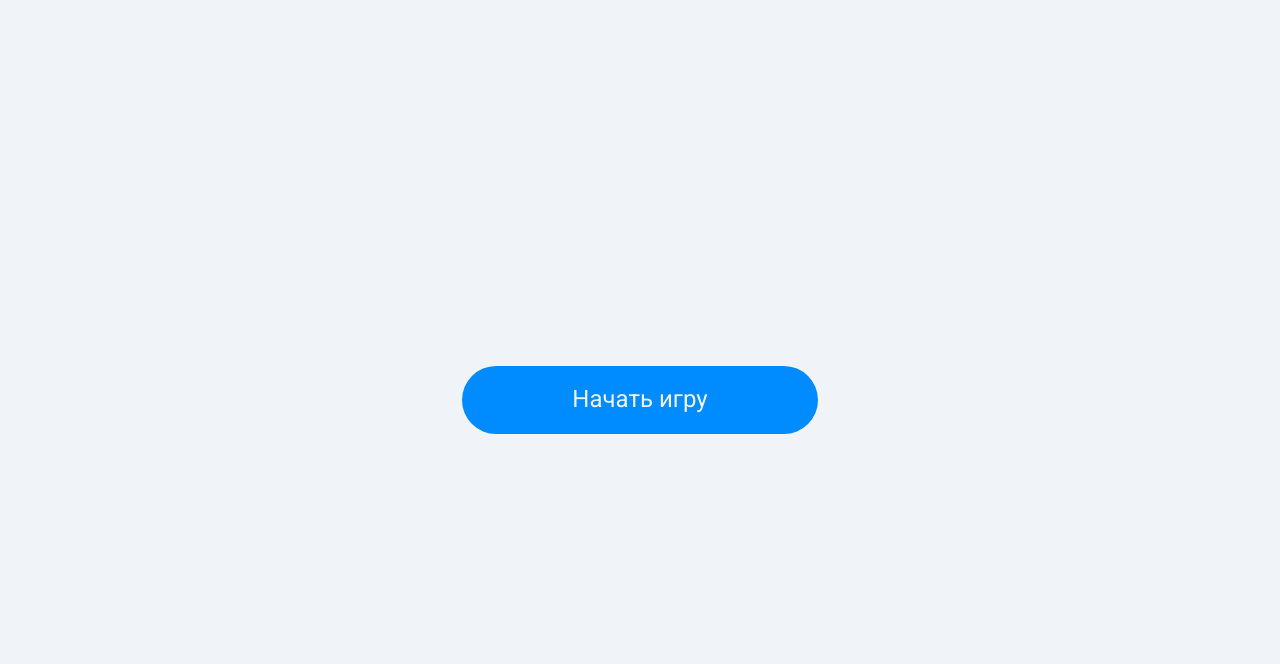
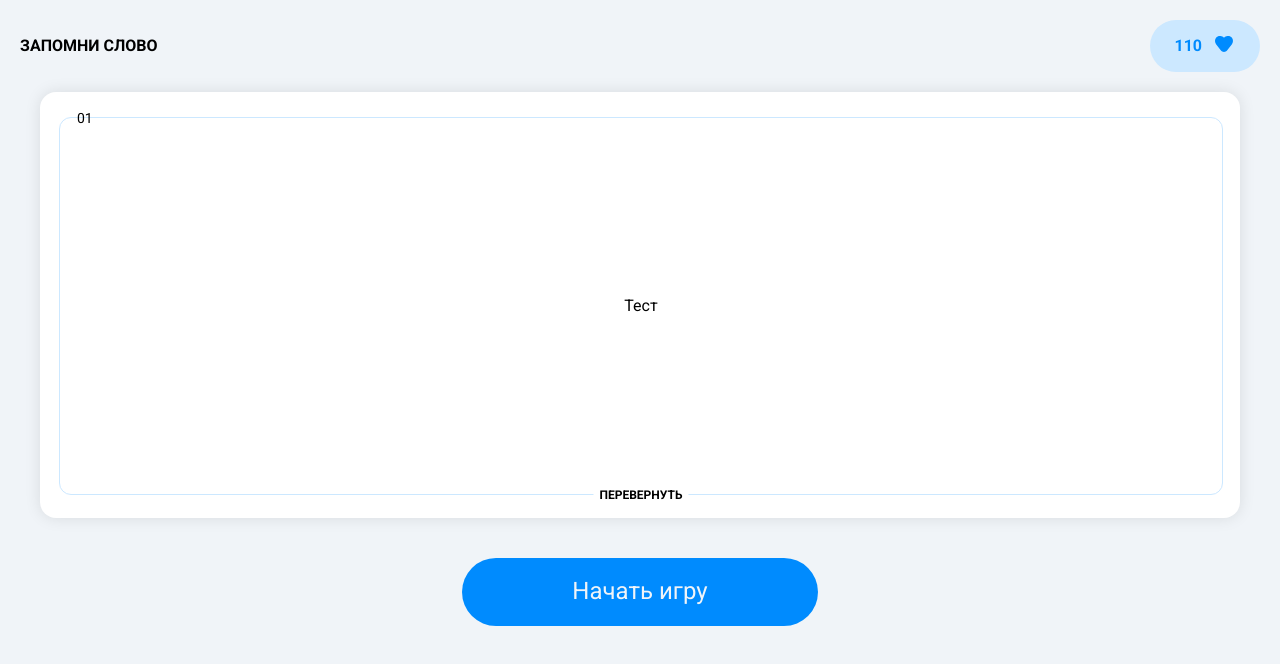
Before and after one commit to Alexandr799/learn-vue, a Vue app: page / in a window 1280 px wide. Shown: the top 664 px of the page. Built offline with nearby package versions, Linux system fonts and the light colour scheme.

Commit message:
3-lesson. Сделал 3 задание

```diff
--- a/src/App.vue
+++ b/src/App.vue
@@ -1,18 +1,53 @@
 <script setup>
 import Button from './components/Button.vue';
+import Card from './components/Card.vue';
+import Score from './components/Score.vue';
+
 
 </script>
 
 <template>
   <main class="main">
-    <Button>Начать игру</Button>
+    <header class="header">
+      <div class="header-title">
+        ЗАПОМНИ СЛОВО
+      </div>
+      <div>
+        <Score count="110" />
+      </div>
+    </header>
+    <div style="padding: 20px;">
+      <Card word="Тест" number="01"/>
+    </div>
+    <div class="button-line">
+      <Button>Начать игру</Button>
+    </div>
   </main>
 </template>
 
 <style scoped>
 .main {
   background-color: var(--color-bg-main);
-  padding: 60px 50px;
   border-radius: 25px;
+  padding: 20px;
+}
+
+.header {
+  display: flex;
+  justify-content: space-between;
+  gap: 10px;
+  align-items: center;
+}
+
+.button-line {
+  text-align: center;
+  padding: 20px 0;
+}
+
+.header-title {
+  text-transform: capitalize;
+  font-weight: 700;
+  font-size: 16px;
+  line-height: 24px;
 }
 </style>
--- /dev/null
+++ b/src/components/Card.vue
@@ -0,0 +1,73 @@
+<script setup>
+const emit = defineEmits(['changeStatus', 'turn'])
+const { word, number } = defineProps({
+    word: {
+        type: String,
+        default: '',
+    },
+    number: {
+        type: String,
+        default: '01',
+    }
+})
+</script>
+
+<template>
+    <article class="card">
+        <div class="border">
+            <span class="number">
+                {{ number }}
+            </span>
+            {{ word }}
+            <button class="changebutton">
+                Перевернуть
+            </button>
+        </div>
+    </article>
+</template>
+
+<style scope>
+.card {
+    height: 376px;
+    border-radius: 16px;
+    background-color: var(--color-card);
+    padding: 25px 19px;
+    box-shadow: 0px 0px 16px 0px #0000001A;
+}
+
+.number {
+    position: absolute;
+    top: -7px;
+    left: 17px;
+    z-index: 1;
+    font-weight: 400;
+    font-size: 14px;
+    line-height: 100%;
+}
+
+.border {
+    border-radius: 12px;
+    border: 1px solid var(--color-secondary-3);
+    height: 100%;
+    width: 100%;
+    display: flex;
+    align-items: center;
+    justify-content: center;
+    position: relative;
+}
+
+.changebutton {
+    position: absolute;
+    left: 50%;
+    bottom: -11px;
+    transform: translateX(-50%);
+    background-color: var(--color-card);
+    border: none;
+    cursor: pointer;
+    text-transform: uppercase;
+    font-size: 12px;
+    font-weight: 700;
+    line-height: 18px;
+    letter-spacing: 12%;
+}
+</style>
--- /dev/null
+++ b/src/components/Icons/IconHeart.vue
@@ -0,0 +1,13 @@
+<script setup>
+
+</script>
+
+<template>
+    <svg width="24" height="24" viewBox="0 0 24 24" fill="none" xmlns="http://www.w3.org/2000/svg">
+        <path
+            d="M15.4709 4.0535C14.1978 4.22856 12.9226 4.8312 12 5.80891C11.0774 4.8312 9.8022 4.22856 8.52915 4.0535C6.91335 3.83131 5.1499 4.28425 4.05884 5.73088C2.64706 7.60276 2.64705 10.254 4.05884 12.1258L8.75286 18.3496C10.4125 20.5501 13.5875 20.5501 15.2471 18.3496L19.9412 12.1258C21.3529 10.254 21.3529 7.60276 19.9412 5.73088C18.8501 4.28425 17.0867 3.83131 15.4709 4.0535Z"
+            fill="#008BFE" />
+    </svg>
+</template>
+
+<style scope></style>
--- /dev/null
+++ b/src/components/Score.vue
@@ -0,0 +1,35 @@
+<script setup>
+import IconHeart from './Icons/IconHeart.vue';
+
+const { count } = defineProps({ count: { type: Number, default: 0 } })
+</script>
+
+<template>
+    <span class="score">
+        <span class="score-count">
+            {{ count }}
+        </span>
+        <span>
+            <IconHeart />
+        </span>
+    </span>
+</template>
+
+<style scope>
+.score {
+    background-color: var(--color-secondary-3);
+    padding: 12px 24px;
+    gap: 10px;
+    display: inline-flex;
+    align-items: center;
+    border-radius: 36px;
+    justify-content: space-between;
+}
+
+.score-count {
+    font-weight: 700;
+    font-size: 16px;
+    line-height: 24px;
+    color: var(--color-secondary);
+}
+</style>
--- a/src/style.css
+++ b/src/style.css
@@ -379,27 +379,35 @@
 }
 
 :root {
-  --font: "Roboto", sans-serif;;
+  --font: "Roboto", sans-serif;
   --color-primary: #F0F4F8;
   --color-secondary: #008BFE;
   --color-primary-1: #FFFFFF;
   --color-secondary-2: #006FCB;
-  --coloer-secondary-3: #CCE8FF;
+  --color-secondary-3: #CCE8FF;
   --color-text: #000000;
   --color-title: #000000;
+  --color-card:#FFFFFF;
 }
 
 body {
   background-color: var(--color-primary);
   color: var(--color-text);
   font-family: var(--font);
-
-  min-height: 100vh;
   display: grid;
   place-items: center;
-  box-sizing:border-box;
+  box-sizing: border-box;
+}
+
+* {
+  font: var(--font);
 }
 
 h1 h2 h3 h4 h5 h6 {
   color: var(--color-title);
 }
+
+#app {
+  width: 100%;
+  height: 100%;
+}
```
